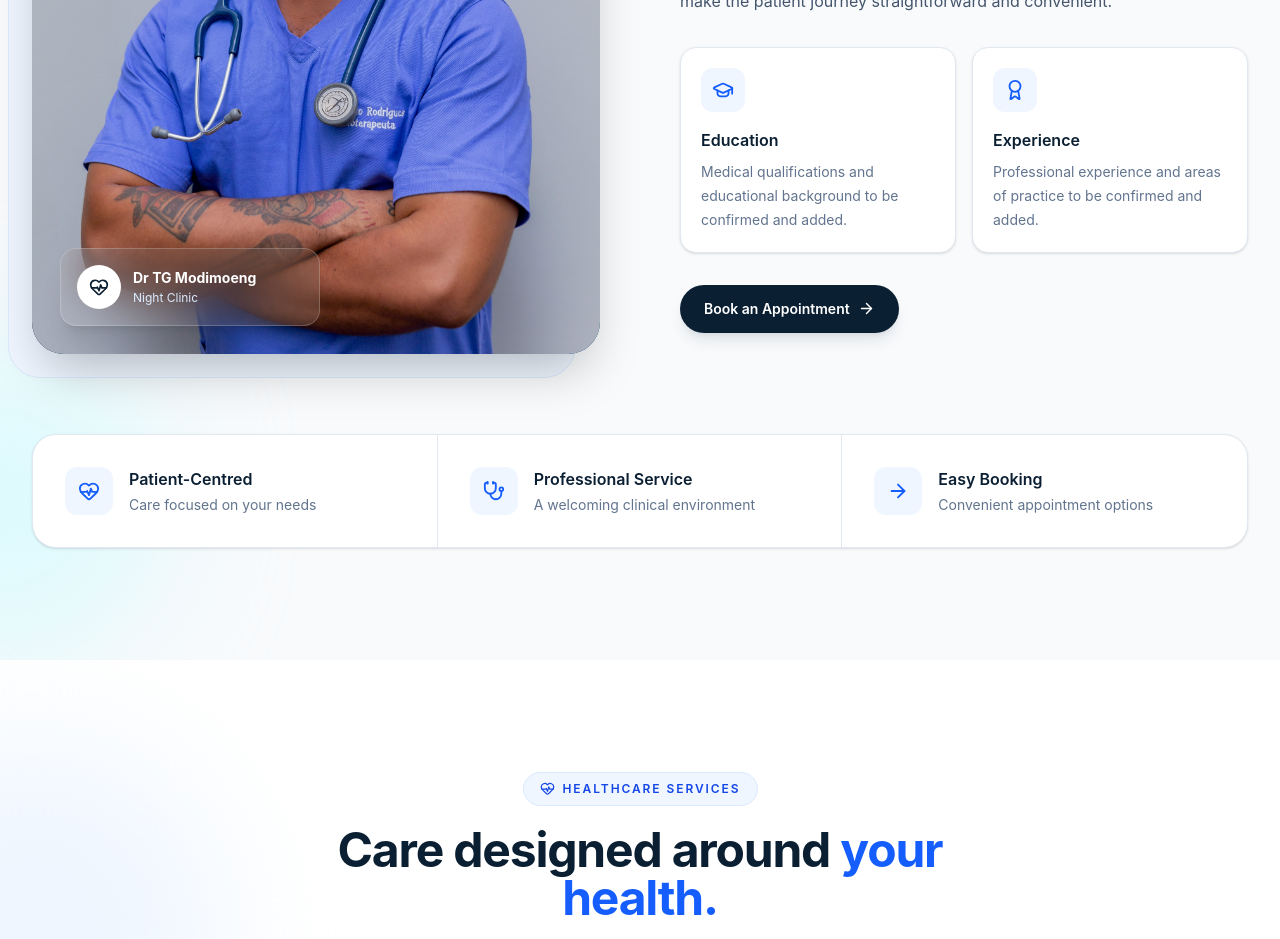
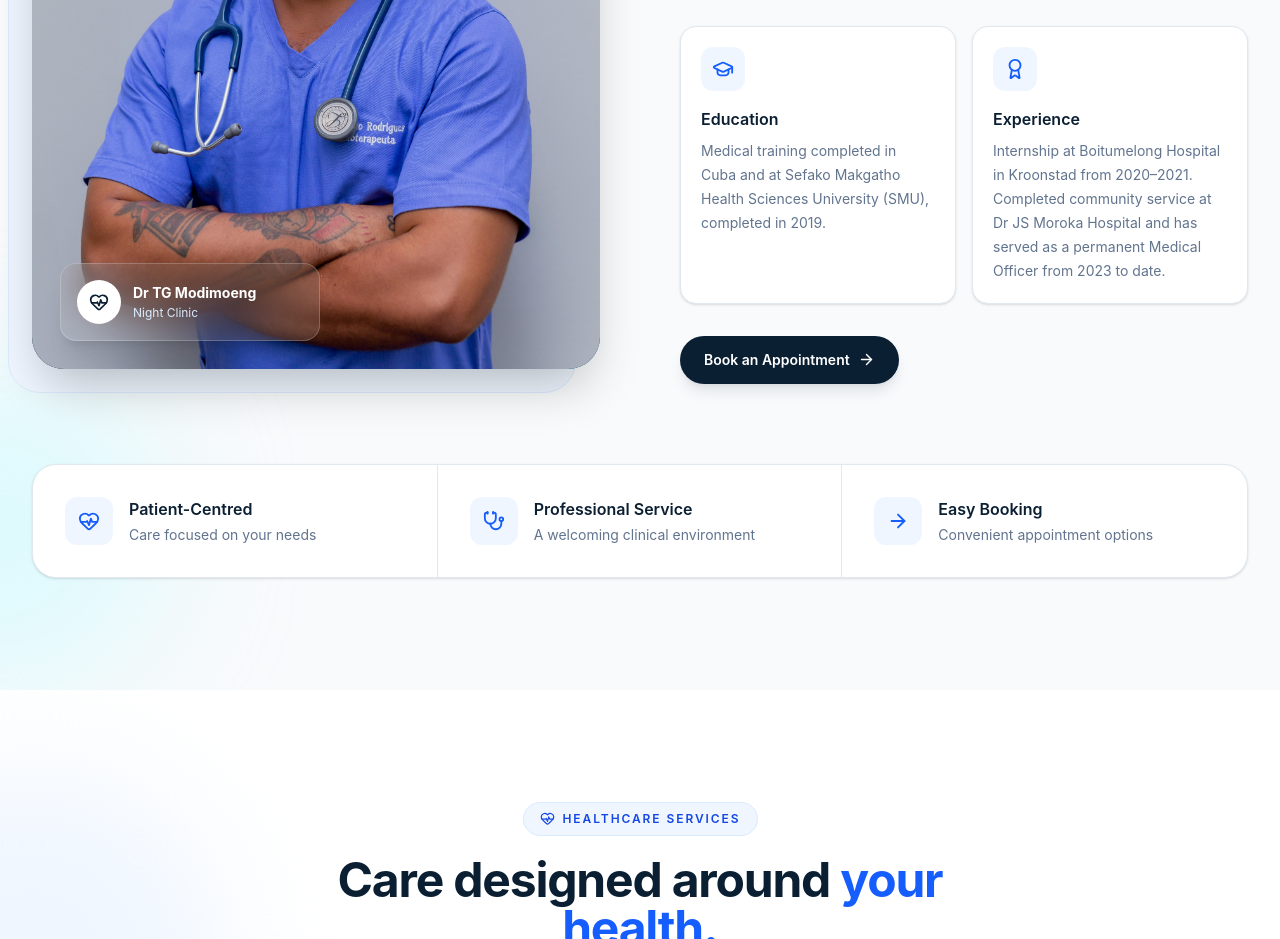
Before and after one commit to lebogang-developer/night-clinic, a React (Vite) app: page / in a window 1280 px wide. Shown: the part 1560-2499 px from the top of the page. Built offline with nearby package versions, Linux system fonts and the light colour scheme.

Commit message:
Fix: About section

```diff
--- a/src/components/sections/AboutDoctor.jsx
+++ b/src/components/sections/AboutDoctor.jsx
@@ -119,8 +119,8 @@ const AboutDoctor = () => {
                 <h4 className="mt-4 font-semibold text-[#0B1F33]">Education</h4>
 
                 <p className="mt-2 text-sm leading-6 text-slate-500">
-                  Medical qualifications and educational background to be
-                  confirmed and added.
+                  Medical training completed in Cuba and at Sefako Makgatho
+                  Health Sciences University (SMU), completed in 2019.
                 </p>
               </div>
 
@@ -135,8 +135,10 @@ const AboutDoctor = () => {
                 </h4>
 
                 <p className="mt-2 text-sm leading-6 text-slate-500">
-                  Professional experience and areas of practice to be confirmed
-                  and added.
+                  Internship at Boitumelong Hospital in Kroonstad from
+                  2020–2021. Completed community service at Dr JS Moroka
+                  Hospital and has served as a permanent Medical Officer from
+                  2023 to date.
                 </p>
               </div>
             </div>
```
